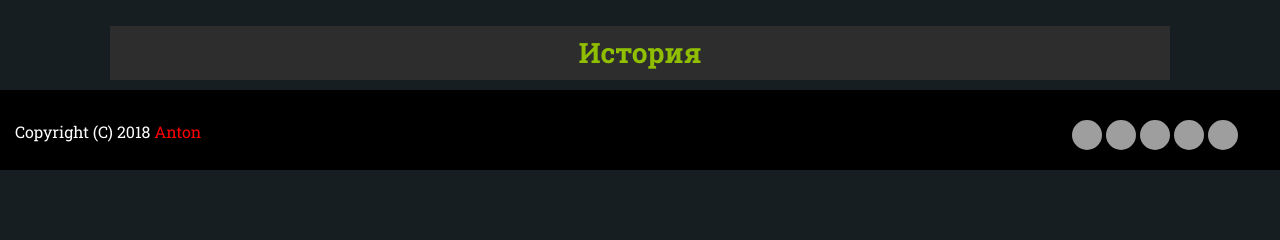
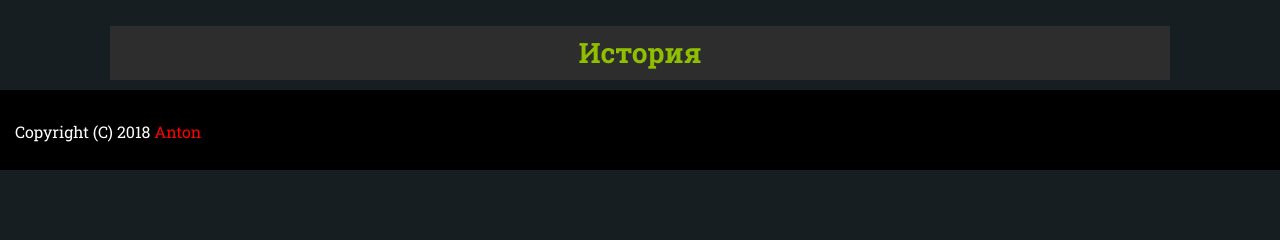
Before and after one commit to Krucke/DotaLife, a Yii app: template views/site/hero.php in a window 1280 px wide. Shown: the part 469-709 px from the top of the page. Run offline with PHP 8.4 and a stand-in for Yii, Linux system fonts and the light colour scheme; the template is opened without the code that fills it, so the values that code supplies are empty; some libraries are stand-ins or nearby versions; grey boxes are pictures that could not be loaded.

Commit message:
latest version

```diff
--- a/config/db.php
+++ b/config/db.php
@@ -2,7 +2,7 @@
 
 return [
     'class' => 'yii\db\Connection',
-    'dsn' => 'mysql:host=localhost;dbname=dd',
+    'dsn' => 'mysql:host=localhost;dbname=dotalife',
     'username' => 'root',
     'password' => '',
     'charset' => 'utf8',
--- a/views/layouts/main.php
+++ b/views/layouts/main.php
@@ -39,8 +39,8 @@ AppAsset::register($this);
         <li class="nav-item active">
           <a class="nav-link" href="/site"><span>D</span>OTA <span>L</span>IFE</a>
         </li>
-        <li class="nav-item active">
-          <a class="nav-link" href="/site">ГЛАВНАЯ <span class="sr-only">(current)</span></a>
+        <li class="nav-item">
+          <a class="nav-link" href="/site">ГЛАВНАЯ <span class="sr-only"></span></a>
         </li>
         <li class="nav-item">
           <a class="nav-link" href="/site/news">НОВОСТИ</a>
@@ -80,14 +80,7 @@ AppAsset::register($this);
     </div>
 
   <div class="col-sm-12 f w-100">
-    <p class="float-left">Copyright (C) 2018 <span>Anton</span></p>
-    <div class="signals float-right col col-sm-2">
-      <img src="https://i.ytimg.com/vi/eo58GSsOa9M/maxresdefault.jpg" alt="" class="footer_img" width="30" height="30">
-      <img src="https://i.ytimg.com/vi/eo58GSsOa9M/maxresdefault.jpg" alt="" class="footer_img" width="30" height="30">
-      <img src="https://i.ytimg.com/vi/eo58GSsOa9M/maxresdefault.jpg" alt="" class="footer_img" width="30" height="30">
-      <img src="https://i.ytimg.com/vi/eo58GSsOa9M/maxresdefault.jpg" alt="" class="footer_img" width="30" height="30">
-      <img src="https://i.ytimg.com/vi/eo58GSsOa9M/maxresdefault.jpg" alt="" class="footer_img" width="30" height="30">
-    </div>
+    <p class="float-left mx-auto">Copyright (C) 2018 <span>Anton</span></p>
   </div>
 
 
```
